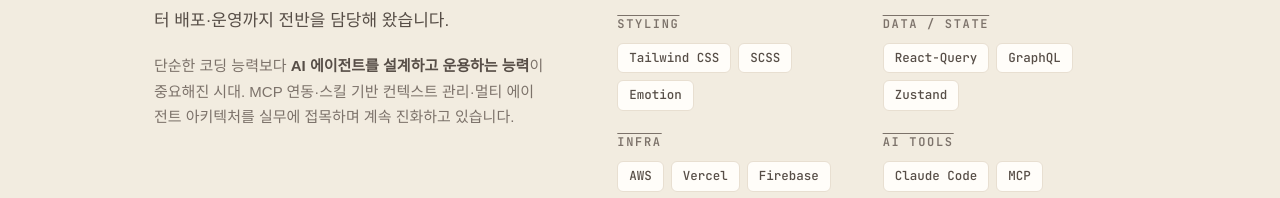
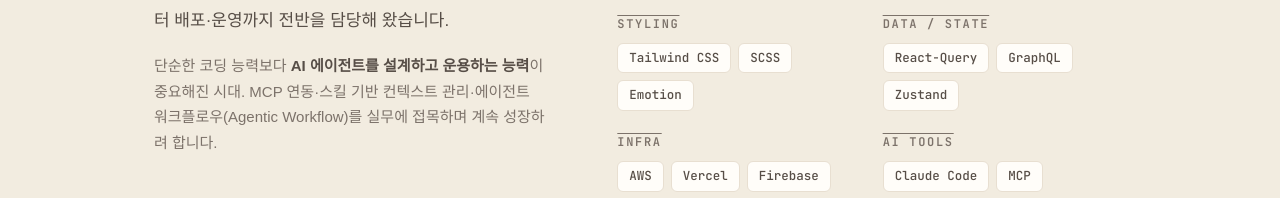
Before and after one commit to unani92/unani-resume, a Next.js app: page / in a window 1280 px wide. Shown: the part 1967-2165 px from the top of the page. Built offline with nearby package versions, Linux system fonts and the light colour scheme; a web font is replaced by a local one.

Commit message:
fix: 부자연스러운 워딩 수정

```diff
--- a/app/components/About.tsx
+++ b/app/components/About.tsx
@@ -39,8 +39,8 @@
             <b className="text-[var(--ink-2)]">
               AI 에이전트를 설계하고 운용하는 능력
             </b>
-            이 중요해진 시대. MCP 연동·스킬 기반 컨텍스트 관리·멀티 에이전트
-            아키텍처를 실무에 접목하며 계속 진화하고 있습니다.
+            이 중요해진 시대. MCP 연동·스킬 기반 컨텍스트 관리·에이전트
+            워크플로우(Agentic Workflow)를 실무에 접목하며 계속 성장하려 합니다.
           </p>
         </div>
 
--- a/app/resume/components/Experience.tsx
+++ b/app/resume/components/Experience.tsx
@@ -14,7 +14,7 @@
       'Kotlin',
     ],
     bullets: [
-      '백엔드 개발자 출산휴가 공백 기간, AI 에이전트 하네스(서비스별 경계·업무규칙 문서화 + 역할 분리 서브에이전트 리뷰)를 활용해 퍼그샵 일본 사용자/관리자 백엔드(Kotlin/Spring WebFlux, R2DBC) 백엔드 업무 대체 수행',
+      '백엔드 개발자 출산휴가 공백 기간, AI 에이전트(서비스별 경계·업무규칙 문서화를 통한 하네스 + 설계, 구현, 리뷰어 등 역할이 분리된 서브에이전트)를 활용해 퍼그샵 일본 사용자/관리자 백엔드(Kotlin/Spring WebFlux, R2DBC) 백엔드 업무 대체 수행',
       '퍼그샵 한국·일본 사용자/관리자 페이지 리뉴얼 프론트엔드 개발',
       'i18n 다국어 처리로 KO/JP 동시 운영 효율화 및 공통 컴포넌트 설계',
       '기능 개발 및 유지보수 전반 담당',
```
